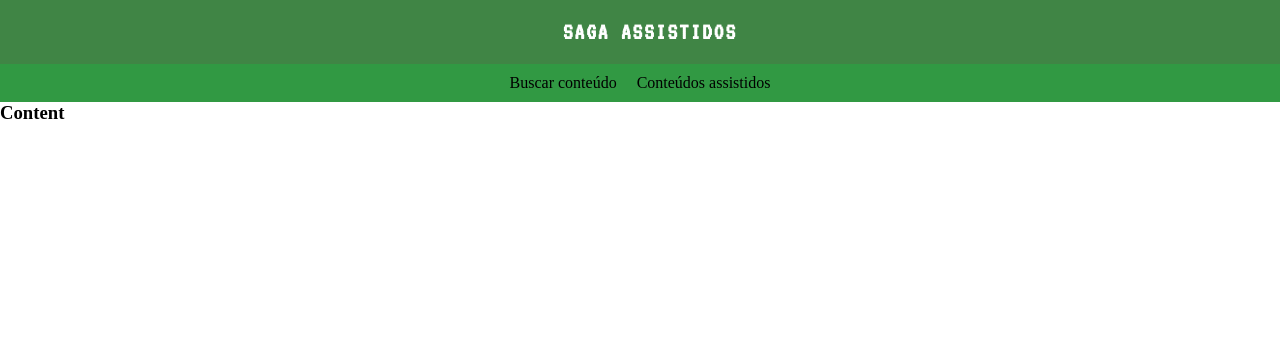
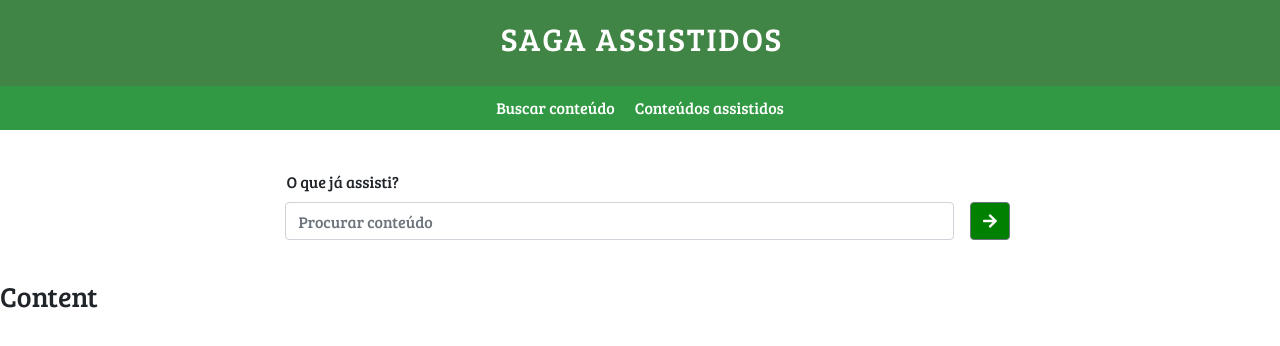
Before and after one commit to cleitoncabral/Saga-de-assistidos, a Vue app: page / in a window 1280 px wide. Shown: the top 346 px of the page. Built offline with nearby package versions, Linux system fonts and the light colour scheme.

Commit message:
Parte visual finalizada

```diff
--- a/babel.config.js
+++ b/babel.config.js
@@ -1,5 +1,5 @@
 module.exports = {
-  presets: [
-    '@vue/cli-plugin-babel/preset'
+  "presets": [
+    "@vue/cli-plugin-babel/preset"
   ]
 }
--- a/public/index.html
+++ b/public/index.html
@@ -7,7 +7,7 @@
     <link rel="icon" href="<%= BASE_URL %>favicon.ico">
     <link rel="preconnect" href="https://fonts.gstatic.com">
 
-    <link href="https://fonts.googleapis.com/css2?family=VT323&display=swap" rel="stylesheet">
+    <link href="https://fonts.googleapis.com/css2?family=Bree+Serif&display=swap" rel="stylesheet">
     <title>Saga Assistidos</title>
   </head>
   <body>
--- a/src/App.vue
+++ b/src/App.vue
@@ -16,5 +16,6 @@ export default {
 *{
   margin: 0;
   padding: 0;
+  font-family: 'Bree Serif', 'serif';
 }
 </style>
--- a/src/components/content/content.vue
+++ b/src/components/content/content.vue
@@ -1,12 +1,14 @@
 <template>
   <div class="content">
+  <Input />
   <h3>Content</h3>
   </div>
 </template>
 
 <script>
+import Input from './input/input.vue'
 export default {
-
+  components:{Input}
 }
 </script>
 
--- a/src/components/content/input/input.vue
+++ b/src/components/content/input/input.vue
@@ -1,13 +1,25 @@
 <template>
-
+  <section class="p-4" align-h="center" >
+    <b-form-group class="input">
+      <label for="" class="ml-3">O que já assisti?</label>
+      <div class="col-12 form-inline">
+      <b-form-input placeholder="Procurar conteúdo" style="width:70%; outline:none"></b-form-input>
+        <b-button style="background-color:green" class="ml-3" type="submit"><fa-icon :icon="['fas', 'arrow-right']" size="1x"  ></fa-icon></b-button>
+      </div>
+    </b-form-group>
+  </section>
 </template>
 
 <script>
 export default {
+components:{
 
+}
 }
 </script>
 
 <style>
-
+.input{
+  padding-left: 20%;
+}
 </style>
--- a/src/components/header/header.vue
+++ b/src/components/header/header.vue
@@ -1,7 +1,7 @@
 <template>
     <section class="header">
         <div class="logo">
-            <h2> Saga Assistidos</h2>
+            <h2 class="mr-3"> Saga Assistidos</h2>
         </div>
 
         <div>
@@ -29,7 +29,6 @@ export default {
     padding-top: 20px;
     padding-bottom: 20px;
     background-color: #408545;
-    font-family: 'VT323', monospace;
     justify-content: center;
 }
 .logo h2{
--- a/src/components/header/nav-bar/nav-bar.vue
+++ b/src/components/header/nav-bar/nav-bar.vue
@@ -28,7 +28,8 @@ export default {};
     background-color: #3cbd51 ;
 }
 .menu li a{
-    color: black;
+    font-family: 'Bree Serif', 'serif';
+    color: white;
     text-decoration: none;
 }
 </style>
--- /dev/null
+++ b/src/icon.js
@@ -0,0 +1,9 @@
+import Vue from 'vue'
+import { library } from '@fortawesome/fontawesome-svg-core'
+import { FontAwesomeIcon } from '@fortawesome/vue-fontawesome'
+import { faArrowRight } from '@fortawesome/free-solid-svg-icons'
+
+
+library.add(faArrowRight)
+
+Vue.component('fa-icon', FontAwesomeIcon)
--- a/src/main.js
+++ b/src/main.js
@@ -1,5 +1,9 @@
+import '@babel/polyfill'
+import 'mutationobserver-shim'
 import Vue from 'vue'
+import './plugins/bootstrap-vue'
 import App from './App.vue'
+import  './icon.js'
 
 Vue.config.productionTip = false
 
```
Also changed, not shown: package.json (+12 -0 lines), src/plugins/bootstrap-vue.js (added, +7 -0 lines), 1 other file (tests, documents, lock files or other folders).
